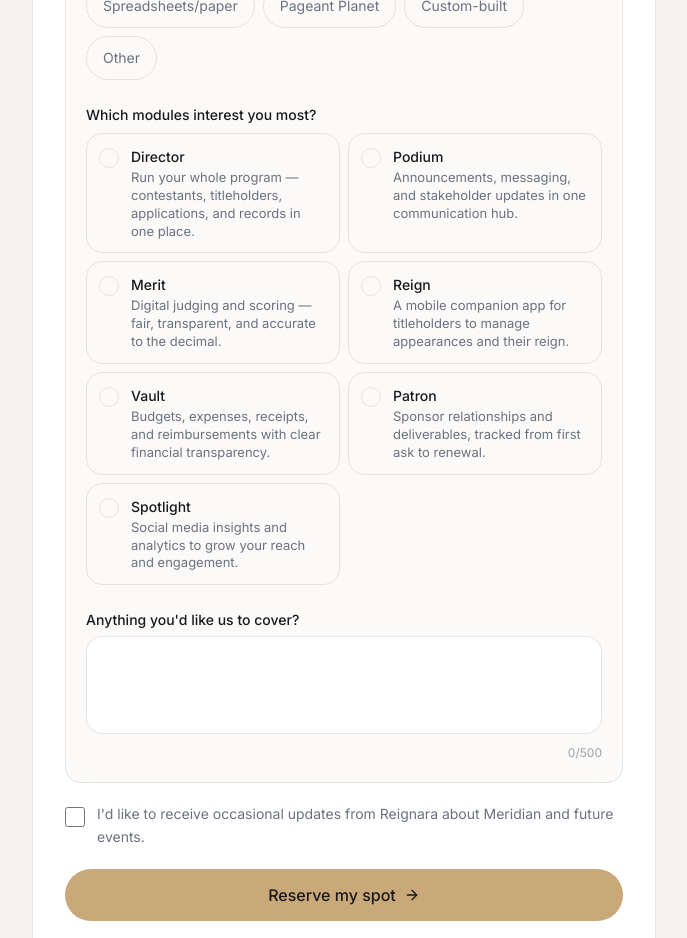
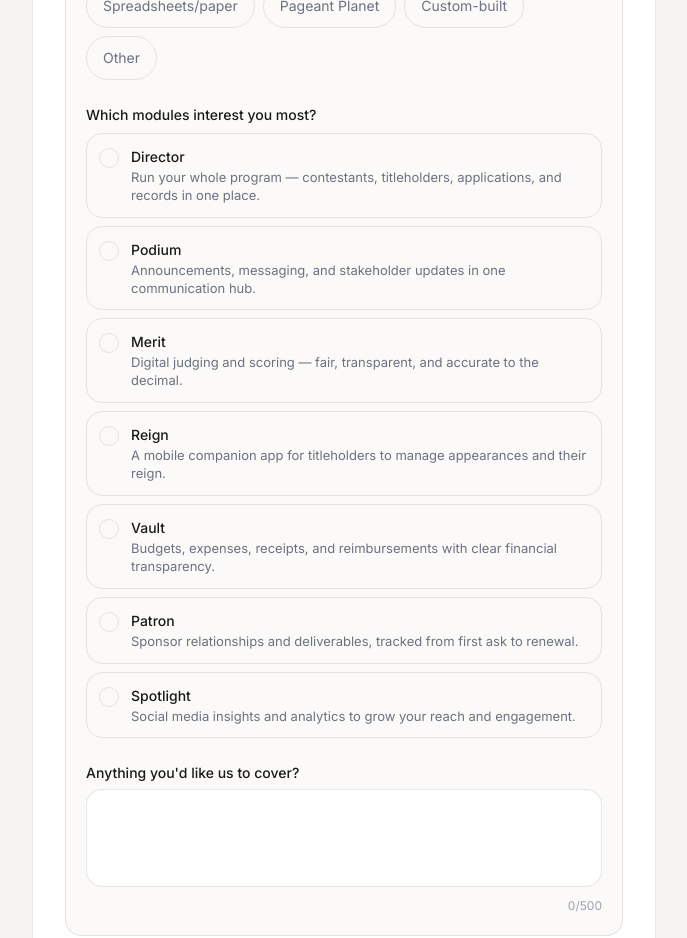
Before and after one commit to tannerk2/reignara_home, a Next.js app: page /webinar in a window 1280 px wide. Shown: the part 1340-2278 px from the top of the page, without its empty margins (296-983 px from the left). Built offline with nearby package versions, Linux system fonts and the light colour scheme.

Commit message:
Webinar form: module picker one per row (single column)

```diff
--- a/components/webinar/RegistrationForm.tsx
+++ b/components/webinar/RegistrationForm.tsx
@@ -478,7 +478,7 @@
 
         <fieldset className="mt-6">
           <legend className={labelCls}>Which modules interest you most?</legend>
-          <div className="mt-2 grid gap-2 sm:grid-cols-2">
+          <div className="mt-2 flex flex-col gap-2">
             {MODULES.map((m) => {
               const active = v.modulesOfInterest.includes(m)
               return (
```
